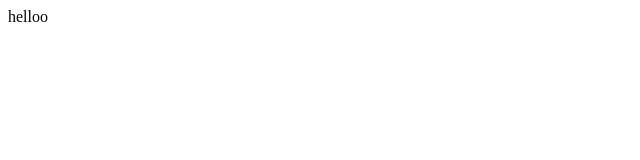
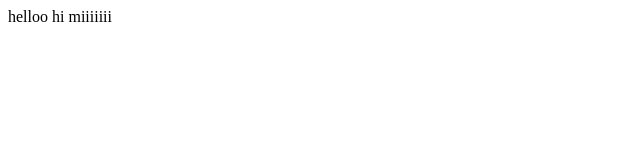
Before and after one commit to Sukhdeep1607/cloudproject, a plain HTML site: page index.html in a window 1280 px wide. Shown: the full height of the page, 0-640 px from the left. Drawn offline with Linux system fonts and the light colour scheme.

Commit message:
changes in index html again

```diff
--- a/index.html
+++ b/index.html
@@ -7,5 +7,6 @@
 </head>
 <body>
     helloo
+    hi miiiiiii
 </body>
 </html>
```
